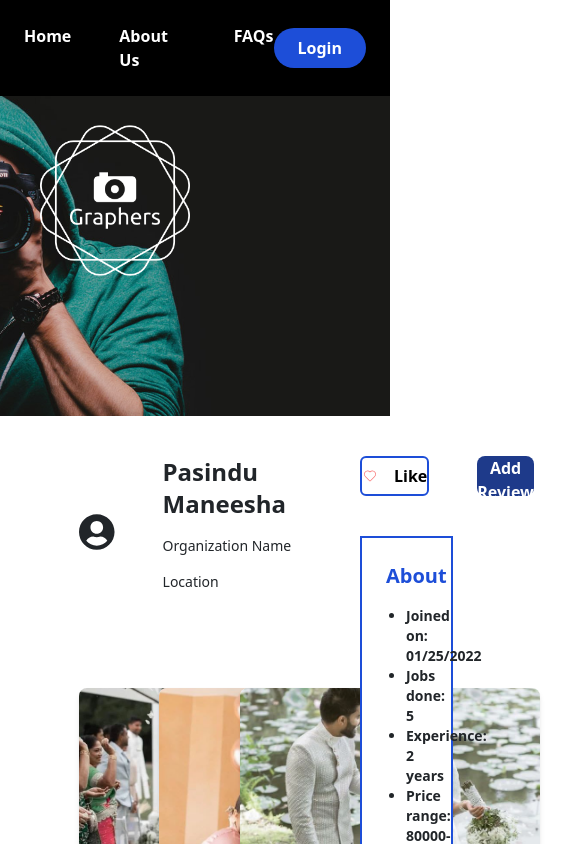
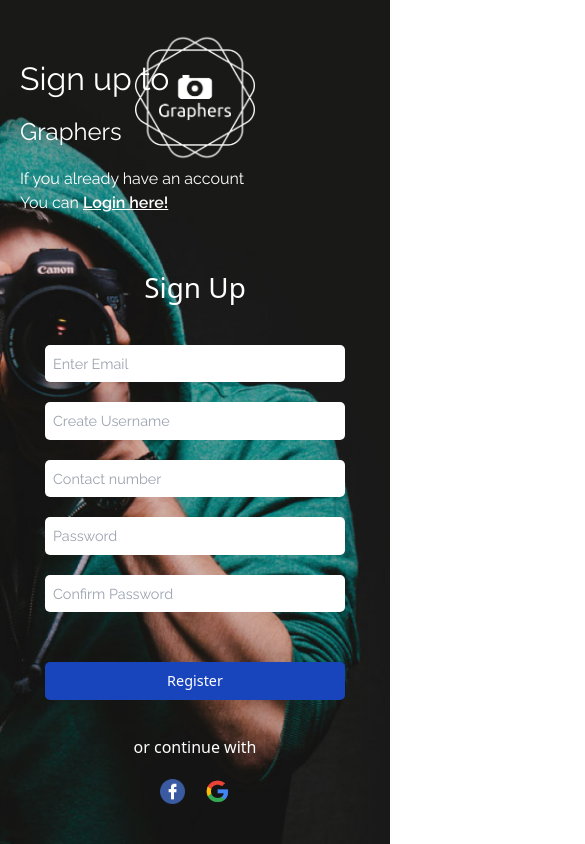
Before and after one commit to Imasha-Senadheera/Photographers, a React (Create React App) app: page / in a window 390 px wide. Shown: the top 844 px of the page, 585 px wide, since content can reach past the window. Built offline with nearby package versions, Linux system fonts and the light colour scheme.

Commit message:
15 Commit

```diff
--- a/src/Pages/SignInForm/SignInForm.css
+++ b/src/Pages/SignInForm/SignInForm.css
@@ -24,6 +24,9 @@ body {
   padding: 50px;
   color: white;
   position: relative;
+  display: flex;
+  flex-direction: column;
+  justify-content: center;
 }
 
 /* Logo styles */
@@ -37,11 +40,7 @@ body {
 
 /* Text content styling */
 .text-content {
-  position: absolute;
-  top: 50%;
-  left: 10%;
-  transform: translateY(-50%);
-  text-align: left;
+  text-align: left; /* Ensure left alignment */
   font-family: "Raleway", sans-serif;
 }
 
@@ -61,11 +60,6 @@ body {
   font-size: 1rem;
   line-height: 1.5;
   font-family: "Raleway", sans-serif;
-}
-
-.text-content p a {
-  color: #ffffff;
-  text-decoration: none;
 }
 
 .signup-button {
@@ -125,7 +119,7 @@ body {
 }
 
 .signin-form button {
-  width: 425px;
+  width: 100%;
   padding: 15px;
   font-size: 1rem;
   background-color: #1844bc;
@@ -171,9 +165,62 @@ body {
     width: 100%;
     padding: 20px;
   }
+
+  .logo {
+    width: 150px;
+    top: 10px;
+    left: 50%;
+    transform: translateX(-50%);
+  }
+
+  /* Remove text-align: center to keep text left-aligned */
+  .text-content {
+    text-align: left;
+    transform: none; /* Remove any transforms if present */
+  }
+
+  .text-content h1 {
+    font-size: 2.5rem;
+  }
+
+  .text-content h2 {
+    font-size: 2rem;
+  }
+
+  .right-section {
+    width: 100%;
+    padding: 20px;
+  }
+
+  .signin-form {
+    width: 100%;
+    max-width: 300px;
+  }
+
+  .signin-form input {
+    padding: 10px;
+  }
+
+  .signin-form button {
+    padding: 10px;
+  }
+
+  .social-icons img {
+    width: 30px;
+    height: 30px;
+  }
 }
 
 @media (max-width: 480px) {
+  .logo {
+    width: 120px;
+  }
+
+  .signin-container {
+    background-size: cover;
+    background-position: center;
+  }
+
   .text-content h1 {
     font-size: 2rem;
   }
@@ -185,20 +232,15 @@ body {
   .signin-form input {
     font-size: 0.9rem;
     padding: 8px;
-    margin-bottom: 15px;
   }
 
   .signin-form button {
     font-size: 0.9rem;
-    padding: 10px;
-  }
-
-  .social-login p {
-    margin: 20px 0;
+    padding: 8px;
   }
 
   .social-icons img {
-    width: 30px;
-    height: 30px;
+    width: 25px;
+    height: 25px;
   }
 }
--- a/src/Pages/SignUpForm/SignUpForm.css
+++ b/src/Pages/SignUpForm/SignUpForm.css
@@ -24,23 +24,22 @@ body {
   padding: 50px;
   color: white;
   position: relative;
+  display: flex;
+  flex-direction: column;
+  justify-content: center;
 }
 
-/* Updated logo styling */
+/* Logo styling */
 .logo {
   width: 200px;
   height: auto;
   position: absolute;
-  top: 40px;
-  left: 60px;
+  top: 20px;
+  left: 20px;
 }
 
 /* Text content styling */
 .text-content {
-  position: absolute;
-  top: 50%;
-  left: 10%;
-  transform: translateY(-50%);
   text-align: left;
   font-family: "Raleway", sans-serif;
 }
@@ -48,24 +47,16 @@ body {
 .text-content h1 {
   font-size: 4rem;
   margin: 20px 0;
-  font-family: "Raleway", sans-serif;
 }
 
 .text-content h2 {
   font-size: 3rem;
   margin-bottom: 20px;
-  font-family: "Raleway", sans-serif;
 }
 
 .text-content p {
   font-size: 1rem;
   line-height: 1.5;
-  font-family: "Raleway", sans-serif;
-}
-
-.text-content p a {
-  color: #ffffff;
-  text-decoration: none;
 }
 
 .login-button {
@@ -116,19 +107,12 @@ body {
   font-family: "Raleway", sans-serif;
 }
 
-/* Added gap below the last input field */
 .signup-form input:last-of-type {
   margin-bottom: 50px;
 }
 
-/* Placeholder styling */
-.signup-form input::placeholder {
-  font-family: "Raleway", sans-serif;
-}
-
-/* Update register button to match input width */
 .signup-form button {
-  width: 425px;
+  width: 100%;
   padding: 15px;
   font-size: 1rem;
   background-color: #1844bc;
@@ -148,7 +132,6 @@ body {
   text-align: center;
 }
 
-/* Adjusted gap between text and social icons */
 .social-login p {
   margin: 35px 0;
 }
@@ -168,16 +151,71 @@ body {
 @media (max-width: 768px) {
   .signup-container {
     flex-direction: column;
+    align-items: center;
+    justify-content: center;
   }
 
-  .left-section,
+  .left-section {
+    width: 100%;
+    padding: 20px;
+    text-align: center;
+  }
+
+  .logo {
+    width: 150px;
+    top: 10px;
+    left: 50%;
+    transform: translateX(-50%);
+  }
+
+  .text-content {
+    top: unset;
+    left: unset;
+    transform: none;
+  }
+
+  .text-content h1 {
+    font-size: 2.5rem;
+  }
+
+  .text-content h2 {
+    font-size: 2rem;
+  }
+
   .right-section {
     width: 100%;
     padding: 20px;
   }
+
+  .signup-form {
+    width: 100%;
+    max-width: 300px;
+  }
+
+  .signup-form input {
+    padding: 10px;
+  }
+
+  .signup-form button {
+    padding: 10px;
+  }
+
+  .social-icons img {
+    width: 30px;
+    height: 30px;
+  }
 }
 
 @media (max-width: 480px) {
+  .logo {
+    width: 120px;
+  }
+
+  .signup-container {
+    background-size: cover;
+    background-position: center;
+  }
+
   .text-content h1 {
     font-size: 2rem;
   }
@@ -189,16 +227,11 @@ body {
   .signup-form input {
     font-size: 0.9rem;
     padding: 8px;
-    margin-bottom: 15px;
-  }
-
-  .signup-form input:last-of-type {
-    margin-bottom: 20px;
   }
 
   .signup-form button {
     font-size: 0.9rem;
-    padding: 10px;
+    padding: 8px;
   }
 
   .social-login p {
@@ -206,7 +239,7 @@ body {
   }
 
   .social-icons img {
-    width: 30px;
-    height: 30px;
+    width: 25px;
+    height: 25px;
   }
 }
--- a/src/Pages/SignUpForm/SignUpForm.jsx
+++ b/src/Pages/SignUpForm/SignUpForm.jsx
@@ -1,15 +1,15 @@
 import React from "react";
-import { useNavigate } from "react-router-dom"; // Import useNavigate hook
+import { useNavigate } from "react-router-dom";
 import "./SignUpForm.css";
 import logoImage from "../../Assests/logo.png";
 import facebookImage from "../../Assests/facebook.png";
 import googleImage from "../../Assests/google.png";
 
 function SignUpForm() {
-  const navigate = useNavigate(); // Initialize useNavigate hook
+  const navigate = useNavigate();
 
   const handleLoginClick = () => {
-    navigate("/signin"); // Navigate to the SignInForm page
+    navigate("/signin");
   };
 
   return (
@@ -33,7 +33,7 @@ function SignUpForm() {
         <h1>Sign Up</h1>
         <form className="signup-form">
           <input type="email" placeholder="Enter Email" />
-          <input type="text" placeholder="Create User name" />
+          <input type="text" placeholder="Create Username" />
           <input type="tel" placeholder="Contact number" />
           <input type="password" placeholder="Password" />
           <input type="password" placeholder="Confirm Password" />
--- a/src/Routes/Router.js
+++ b/src/Routes/Router.js
@@ -1,18 +1,21 @@
 import React from 'react';
 import { Route, Routes } from 'react-router-dom';
-import Layout from '../Components/Layout/Layout';
-import Home from '../Pages/Home/Home';
-import Dashboard from '../Pages/Dashboard/Dashboard';
-// Import other components/pages if needed
+// import Layout from '../Components/Layout/Layout';
+// import Home from '../Pages/Home/Home';
+// import Dashboard from '../Pages/Dashboard/Dashboard';
+import SignUpForm from '../Pages/SignUpForm/SignUpForm';
 
 const Router = () => {
   return (
     <Routes>
-      <Route path='/' element={<Layout />}>
+      {/* Uncomment this section to include layout and other pages */}
+      {/* <Route path='/' element={<Layout />}>
         <Route index element={<Home />} />
         <Route path='/dashboard' element={<Dashboard />} />
-        {/* Add more routes here if needed */}
-      </Route>
+      </Route> */}
+
+      {/* Only render SignUpForm */}
+      <Route path="/" element={<SignUpForm />} />
     </Routes>
   );
 };
```
